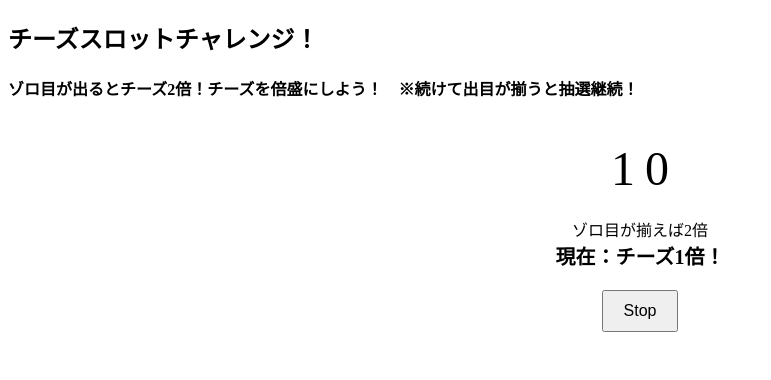
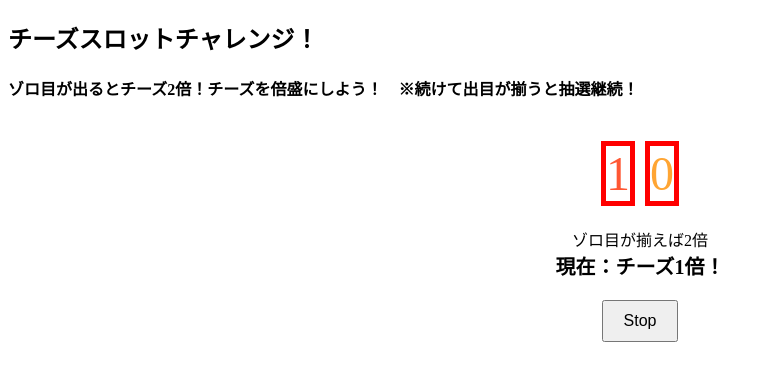
Before and after one commit to sushisarameshi/cheeeeeeeeze, a plain HTML site: page cheeze/index.html in a window 1280 px wide. Both pictures are taken after a click on the button "Start !". Shown: the whole page, without its empty margins (0-771 px from the left). Drawn offline with Linux system fonts and the light colour scheme.

Commit message:
文字色変更

```diff
--- a/cheeze/index.html
+++ b/cheeze/index.html
@@ -5,6 +5,12 @@
     <meta name="viewport" content="width=device-width, initial-scale=1.0">
     <title>チーズスロット</title>
     <style>
+        .text-container{
+            border-width: 5px;
+            border-style: solid;
+            border-color: red;
+        }
+
         #text-container1, #text-container2 {
             font-size: 48px;
             text-align: center;
@@ -38,8 +44,8 @@
     <h4>ゾロ目が出るとチーズ2倍！チーズを倍盛にしよう！　※続けて出目が揃うと抽選継続！</h4>
     <div class="slot_wrap">
         <div class="slot">
-            <div id="text-container1">0</div>
-            <div id="text-container2">0</div>
+            <div id="text-container1" class = "text-container">0</div>
+            <div id="text-container2" class = "text-container">0</div>
         </div>
         <div class="disp">
             <div id="disp_cont">チーズ？倍</div>
--- a/cheeze/main.js
+++ b/cheeze/main.js
@@ -3,6 +3,7 @@
 // 表示するテキストの配列を作成
 const texts = [
     '2','2',    // 〇   *2
+    '6','6',    // 〇   *2
     '1','7',    // ×    *2
     '3','3',    // 〇   *2
     '8','8',    // 〇   *4
@@ -16,9 +17,24 @@ const texts = [
     '9','9',    // 〇   *64
     '2','2',    // 〇   *128
     '3','3',    // 〇   *256
-    '8','2',    // ×    *512
+    '8','8',    // 〇   *512
+    '7','7',    // 〇   *1024
+    '1','2',    // ×    *2048
     // 追加のテキスト
 ];
+
+// 数字に対応する色を定義
+const numberColors = {
+    '1': '#FF5733', // 赤
+    '2': '#33FF57', // 緑
+    '3': '#3357FF', // 青
+    '4': '#FFFF33', // 黄
+    '5': '#FF33FF', // ピンク
+    '6': '#33FFFF', // シアン
+    '7': '#FFA533', // オレンジ
+    '8': '#A533FF', // 紫
+    '9': '#333333'  // 黒
+};
 
 let currentIndex = 0;
 let intervalId1, intervalId2;
@@ -35,7 +51,13 @@ const random_range = 10;// 0から10までのランダムな数値範囲を定
 function startSlotInterval(intervalId, textContainerId) {
     intervalId = setInterval(() => {
         const randomNumber = Math.floor(Math.random() * random_range); // 0からrandom_rangeまでのランダムな数値
-        document.getElementById(textContainerId).textContent = randomNumber;
+        const textElement = document.getElementById(textContainerId);
+        textElement.textContent = randomNumber;
+
+        // 数字に応じて色を設定
+        if (numberColors[randomNumber]) {
+            textElement.style.color = numberColors[randomNumber];
+        }
     }, 100); // 100msごとに更新
     return intervalId;
 }
@@ -54,6 +76,12 @@ function stopFirstSlot() {
     clearInterval(intervalId1);
     const textElement1 = document.getElementById('text-container1');
     textElement1.textContent = texts[currentIndex];
+
+    // 数字に応じて色を設定
+    if (numberColors[texts[currentIndex]]) {
+        textElement1.style.color = numberColors[texts[currentIndex]];
+    }
+
     isFirstSlotStopped = true;
 }
 
@@ -75,6 +103,15 @@ function showText() {
         const disp_result = document.getElementById('disp_result');
         textElement1.textContent = texts[currentIndex];
         textElement2.textContent = texts[(currentIndex + 1) % texts.length]; // 2つ目は次のテキスト
+
+        // 数字に応じて色を設定
+        if (numberColors[texts[currentIndex]]) {
+            textElement1.style.color = numberColors[texts[currentIndex]];
+        }
+        if (numberColors[texts[(currentIndex + 1) % texts.length]]) {
+            textElement2.style.color = numberColors[texts[(currentIndex + 1) % texts.length]];
+        }
+
 
         // ゾロ目時処理
         if (texts[currentIndex] == texts[(currentIndex + 1) % texts.length]){
@@ -143,6 +180,14 @@ function restartSlot() {
         }
     }
 
+    // 数字に応じて色を設定
+    if (numberColors[texts[currentIndex]]) {
+        textElement1.style.color = numberColors[texts[currentIndex]];
+    }
+    if (numberColors[texts[(currentIndex + 1) % texts.length]]) {
+        textElement2.style.color = numberColors[texts[(currentIndex + 1) % texts.length]];
+    }
+
     // イベントリスナーを元に戻す
     button.removeEventListener('click', restartSlot);
     button.addEventListener('click', showText);
```
Also changed, not shown: 1 other file.
